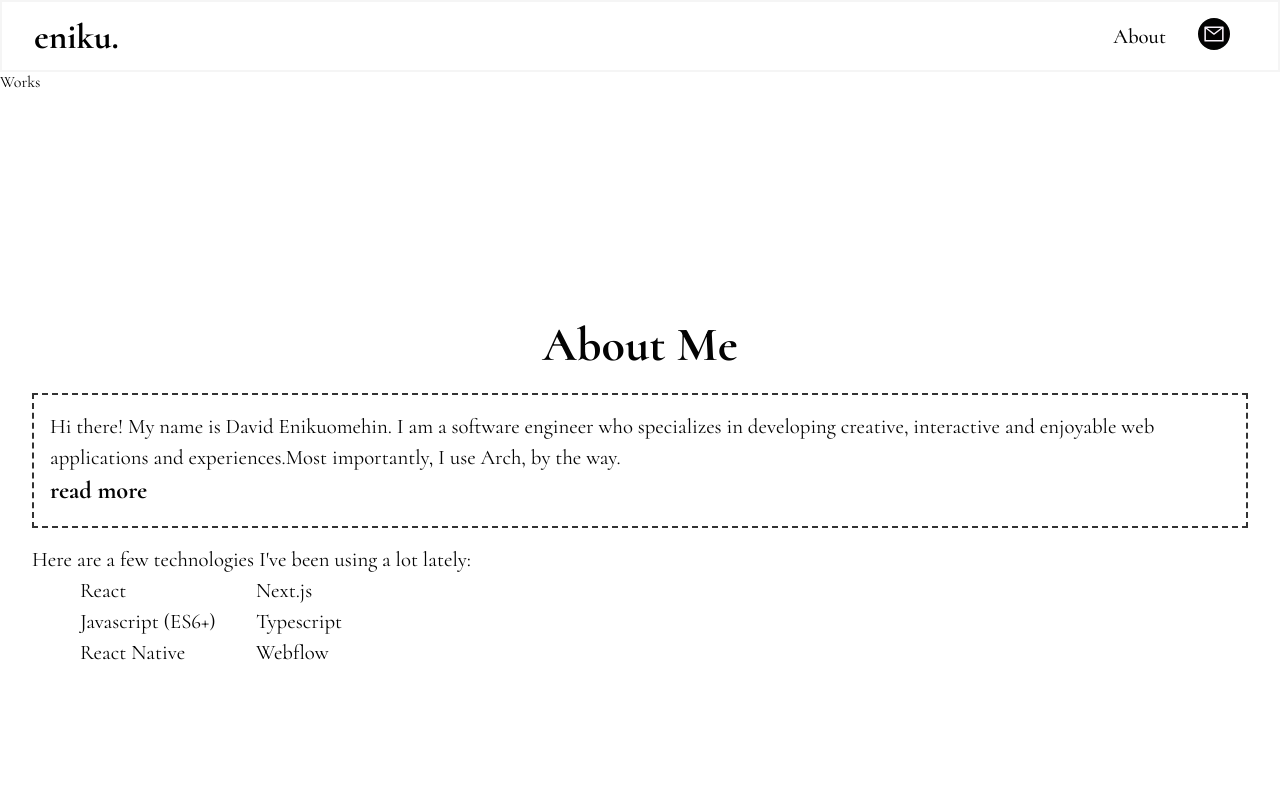
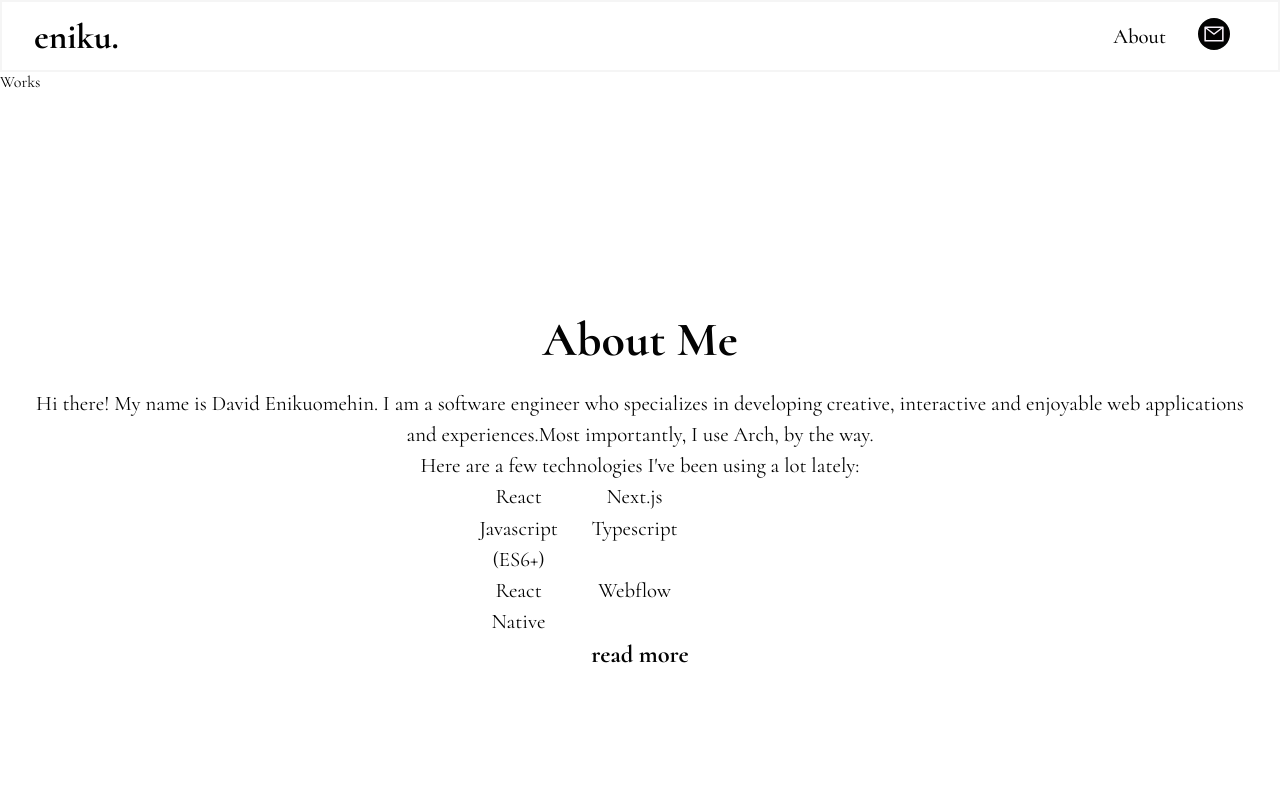
Before and after one commit to eniiku/enikudavid.me, a React (Vite) app: page / in a window 1280 px wide. Shown: the top 800 px of the page. Built offline with nearby package versions, Linux system fonts and the light colour scheme.

Commit message:
style(about page): redesign layout

```diff
--- a/src/container/About/About.scss
+++ b/src/container/About/About.scss
@@ -10,28 +10,26 @@
   }
 
   .app__about--main {
-    div {
-      border: 2px dashed #333;
-      padding: 1rem;
-      margin-bottom: 1rem;
-    }
-    @media screen and (min-width: 768px) {
-      display: flex;
-      justify-content: space-between;
-      align-content: center;
-      gap: 3rem;
+    flex-direction: column;
+    text-align: center;
+    te h3 {
+      text-transform: capitalize;
+      cursor: pointer;
+      text-align: center;
     }
   }
 
   .app__about--tech {
-    display: grid;
-    grid-template-columns: repeat(2, 160px);
-    column-gap: 1rem;
+    ul {
+      display: grid;
+      grid-template-columns: repeat(2, 100px);
+      column-gap: 1rem;
 
-    margin-left: 3rem;
+      margin-left: 3rem;
 
-    li {
-      list-style-type: none;
+      li {
+        list-style-type: none;
+      }
     }
   }
 }
--- a/src/container/About/About.tsx
+++ b/src/container/About/About.tsx
@@ -1,5 +1,5 @@
-import "./About.scss";
-import { useState } from "react";
+import { useState } from 'react';
+import './About.scss';
 
 const About = () => {
   const [read, setRead] = useState(false);
@@ -11,43 +11,41 @@ const About = () => {
   return (
     <section id="about" className="app__about app--wrapper">
       <h1 className="head--text">About Me</h1>
-      <main className="p--text">
-        <div className="app__about--main">
-          <div>
+      <main className="p--text app__about--main flex--center">
         Hi there! My name is David Enikuomehin. I am a software engineer who
         specializes in developing creative, interactive and enjoyable web
         applications and experiences.
         {read && (
+          <>
             <span>
-                I've always been curious as to why and how things work for as
-                long as i can remember. Tinkering and tearing apart literally
-                anything I can get my hands on. Putting them back together
-                everytime, okay maybe not everytime. In any case, I eventually
-                earned the position of IT support for friends and family, a
-                position i take very seriously and great pride in. Away from the
-                computer, you can find me playing instruments, watching anime,
-                engaging in banter on Twitter, or even touching grass.
+              I've always been curious as to why and how things work for as long
+              as i can remember. Tinkering and tearing apart literally anything
+              I can get my hands on. Putting them back together everytime, okay
+              maybe not everytime. In any case, I eventually earned the position
+              of IT support for friends and family, a position i take very
+              seriously and great pride in. Away from the computer, you can find
+              me playing instruments, watching anime, engaging in banter on
+              Twitter, or even touching grass.
             </span>
+          </>
         )}
         Most importantly, I use Arch, by the way.
-            <h3 onClick={toggleReadVisibilty}>read more</h3>
-          </div>
-        </div>
-        <div>
-          <div>Here are a few technologies I've been using a lot lately:</div>
-          <ul className="app__about--tech">
+        <div className="app__about--tech">
+          <p>Here are a few technologies I've been using a lot lately:</p>
+          <ul>
             {[
-              "React",
-              "Next.js",
-              "Javascript (ES6+)",
-              "Typescript",
-              "React Native",
-              "Webflow",
+              'React',
+              'Next.js',
+              'Javascript (ES6+)',
+              'Typescript',
+              'React Native',
+              'Webflow',
             ].map((tech) => (
               <li key={tech}>{tech}</li>
             ))}
           </ul>
         </div>
+        <h3 onClick={toggleReadVisibilty}>read more</h3>
       </main>
     </section>
   );
```
Lines whose indentation alone changed are shown as unchanged.
